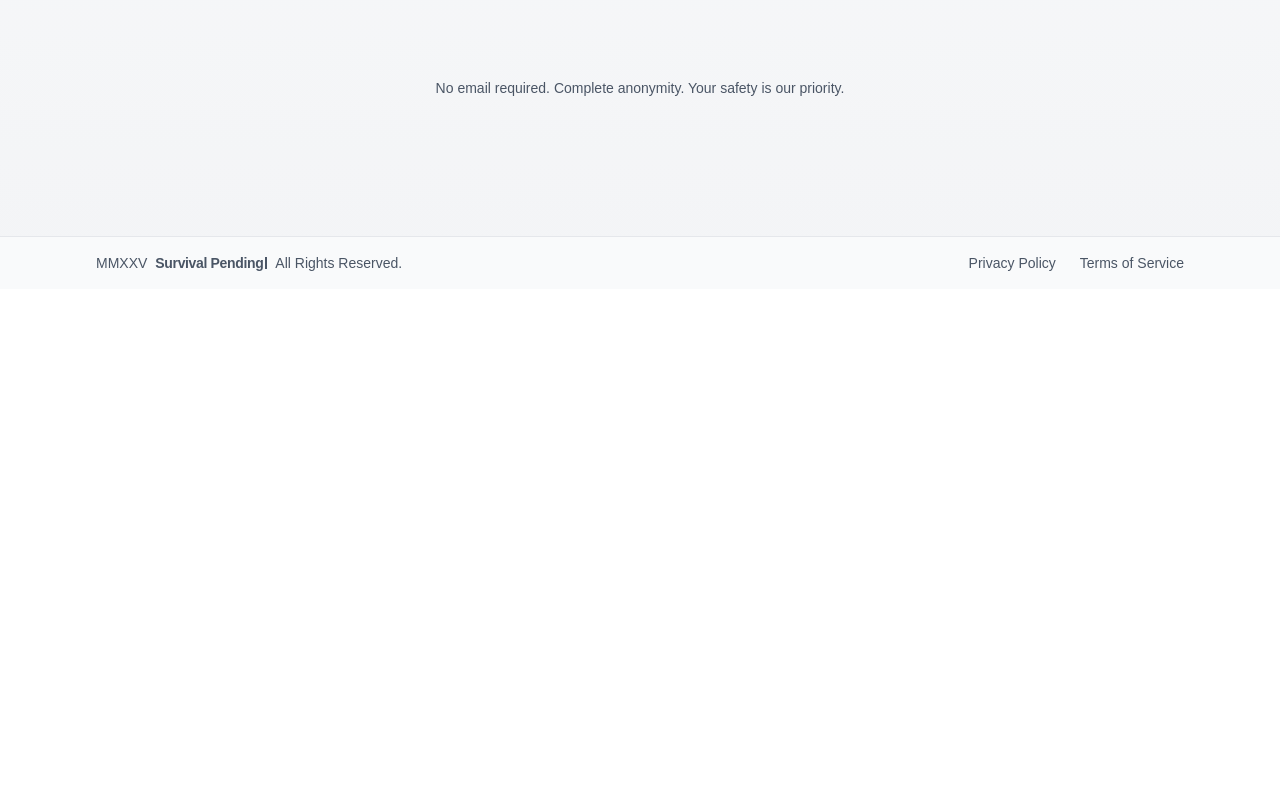
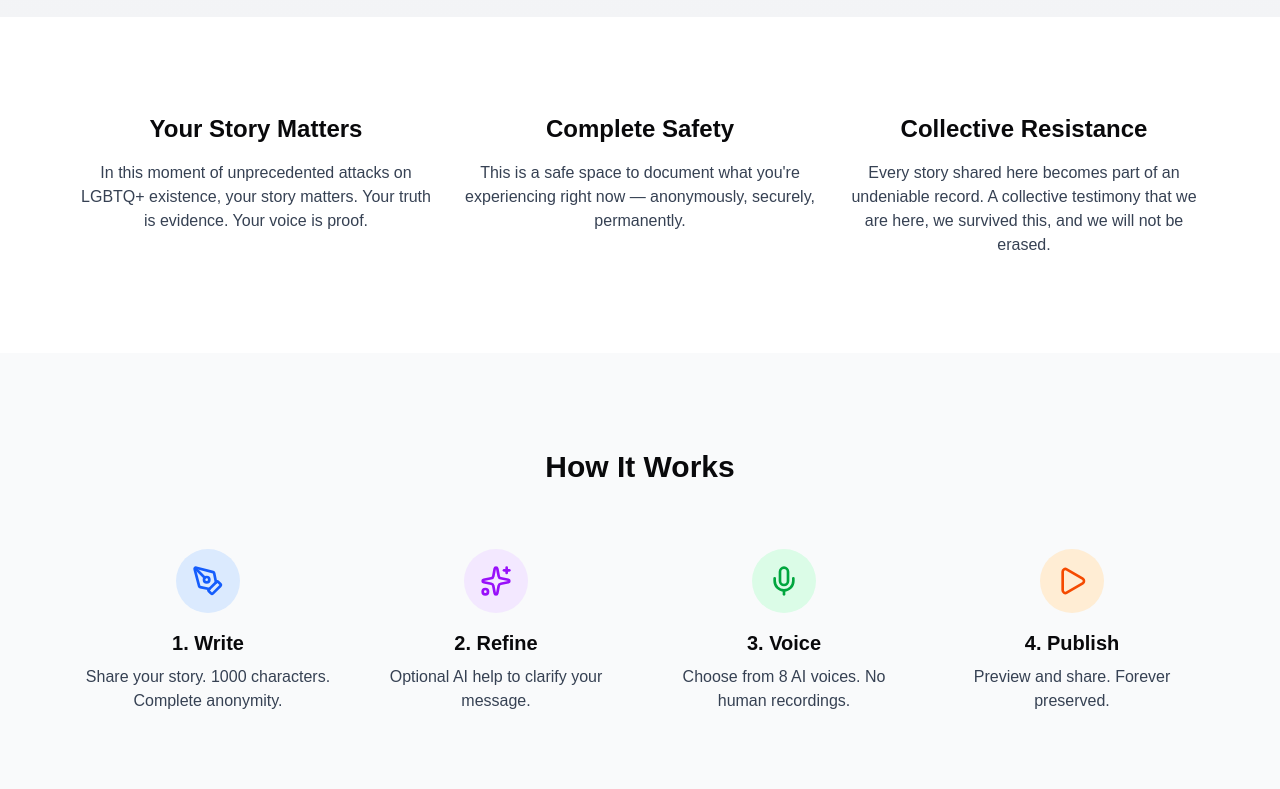
Before and after one commit to parenthetical-dev/survivalpending, a Next.js app: page / in a window 1280 px wide. Shown: the part 511-1300 px from the top of the page. Before the commit the page ends 800 px from the top, so only its background shows below. Built offline with nearby package versions, Linux system fonts and the light colour scheme; a web font is replaced by a local one.

Commit message:
small footer add

```diff
--- a/app/page.tsx
+++ b/app/page.tsx
@@ -5,12 +5,13 @@ import { Logo } from "@/components/ui/logo";
 import Link from "next/link";
 import { useState } from "react";
 import { WhatsThisModal } from "@/components/WhatsThisModal";
+import { PenTool, Sparkles, Mic, Play } from "lucide-react";
 
 export default function HomePage() {
   const [showWhatsThisModal, setShowWhatsThisModal] = useState(false);
+
   return (
     <div>
-      <div className="relative">
       {/* Header with gradient fade */}
       <div className="fixed top-0 left-0 right-0 z-50 bg-gradient-to-b from-gray-50 via-gray-50 to-transparent dark:from-gray-900 dark:via-gray-900 dark:to-transparent pb-16 pointer-events-none">
         <div className="px-24 py-6 flex justify-between items-center pointer-events-auto">
@@ -37,32 +38,39 @@ export default function HomePage() {
         </div>
       </div>
 
-        {/* Main content */}
-        <div className="flex min-h-[calc(100vh-4rem)] items-center justify-center px-4">
-          <div className="max-w-6xl w-full space-y-12">
-            {/* Hero section */}
-            <div className="text-center space-y-8">
+      {/* Main content sections */}
+      <div>
+        {/* Hero Section - 2/3 height */}
+        <div className="h-[66vh] flex items-center justify-center bg-gradient-to-b from-gray-50 to-gray-100 dark:from-gray-900 dark:to-gray-800">
+          <div className="max-w-6xl mx-auto px-4 text-center">
             <h2 className="text-4xl md:text-6xl font-bold tracking-tight">
               Document your truth. Before they erase it.
             </h2>
+          </div>
+        </div>
 
-              {/* Text blocks in grid */}
-              <div className="grid md:grid-cols-3 gap-6 text-lg">
-                <div className="border border-gray-200 dark:border-gray-700 rounded-lg p-6 text-left">
+        {/* Value Props - All on one card */}
+        <div className="bg-white dark:bg-gray-900">
+          <div className="max-w-6xl mx-auto px-4 py-24">
+            <div className="grid md:grid-cols-3 gap-8">
+              <div className="text-center">
+                <h3 className="text-2xl font-bold mb-4">Your Story Matters</h3>
                 <p className="text-gray-700 dark:text-gray-300">
                   In this moment of unprecedented attacks on LGBTQ+ existence, your story matters.
                   Your truth is evidence. Your voice is proof.
                 </p>
               </div>
 
-                <div className="border border-gray-200 dark:border-gray-700 rounded-lg p-6 text-left">
+              <div className="text-center">
+                <h3 className="text-2xl font-bold mb-4">Complete Safety</h3>
                 <p className="text-gray-700 dark:text-gray-300">
-                    This is a safe space to document what you&apos;re experiencing right now —
+                  This is a safe space to document what you're experiencing right now —
                   anonymously, securely, permanently.
                 </p>
               </div>
 
-                <div className="border border-gray-200 dark:border-gray-700 rounded-lg p-6 text-left">
+              <div className="text-center">
+                <h3 className="text-2xl font-bold mb-4">Collective Resistance</h3>
                 <p className="text-gray-700 dark:text-gray-300">
                   Every story shared here becomes part of an undeniable record. A collective
                   testimony that we are here, we survived this, and we will not be erased.
@@ -70,9 +78,65 @@ export default function HomePage() {
               </div>
             </div>
           </div>
+        </div>
 
-            {/* CTA buttons side by side */}
-            <div className="flex flex-col md:flex-row gap-4 justify-center pt-8">
+        {/* How It Works - All steps on one card */}
+        <div className="bg-gray-50 dark:bg-gray-800">
+          <div className="max-w-6xl mx-auto px-4 py-24">
+            <h3 className="text-3xl font-bold text-center mb-16">How It Works</h3>
+
+            <div className="grid md:grid-cols-4 gap-8">
+              {/* Step 1 */}
+              <div className="text-center">
+                <div className="w-16 h-16 rounded-full bg-blue-100 dark:bg-blue-900 flex items-center justify-center mx-auto mb-4">
+                  <PenTool className="w-8 h-8 text-blue-600 dark:text-blue-400" />
+                </div>
+                <h4 className="text-xl font-bold mb-2">1. Write</h4>
+                <p className="text-gray-700 dark:text-gray-300">
+                  Share your story. 1000 characters. Complete anonymity.
+                </p>
+              </div>
+
+              {/* Step 2 */}
+              <div className="text-center">
+                <div className="w-16 h-16 rounded-full bg-purple-100 dark:bg-purple-900 flex items-center justify-center mx-auto mb-4">
+                  <Sparkles className="w-8 h-8 text-purple-600 dark:text-purple-400" />
+                </div>
+                <h4 className="text-xl font-bold mb-2">2. Refine</h4>
+                <p className="text-gray-700 dark:text-gray-300">
+                  Optional AI help to clarify your message.
+                </p>
+              </div>
+
+              {/* Step 3 */}
+              <div className="text-center">
+                <div className="w-16 h-16 rounded-full bg-green-100 dark:bg-green-900 flex items-center justify-center mx-auto mb-4">
+                  <Mic className="w-8 h-8 text-green-600 dark:text-green-400" />
+                </div>
+                <h4 className="text-xl font-bold mb-2">3. Voice</h4>
+                <p className="text-gray-700 dark:text-gray-300">
+                  Choose from 8 AI voices. No human recordings.
+                </p>
+              </div>
+
+              {/* Step 4 */}
+              <div className="text-center">
+                <div className="w-16 h-16 rounded-full bg-orange-100 dark:bg-orange-900 flex items-center justify-center mx-auto mb-4">
+                  <Play className="w-8 h-8 text-orange-600 dark:text-orange-400" />
+                </div>
+                <h4 className="text-xl font-bold mb-2">4. Publish</h4>
+                <p className="text-gray-700 dark:text-gray-300">
+                  Preview and share. Forever preserved.
+                </p>
+              </div>
+            </div>
+          </div>
+        </div>
+
+        {/* CTA section */}
+        <div className="bg-white dark:bg-gray-900">
+          <div className="max-w-6xl mx-auto px-4 py-24">
+            <div className="flex flex-col md:flex-row gap-4 justify-center">
               <Link href="/signup">
                 <Button size="lg" className="min-w-[200px] text-lg py-6">
                   Document Your Story
@@ -88,7 +152,6 @@ export default function HomePage() {
               </Button>
             </div>
 
-            {/* Bottom info */}
             <div className="text-center text-sm text-gray-600 dark:text-gray-400 pt-8">
               <p>No email required. Complete anonymity. Your safety is our priority.</p>
             </div>
--- /dev/null
+++ b/components/HowItWorksSection.tsx
@@ -0,0 +1,94 @@
+import { PenTool, Sparkles, Mic, Play } from "lucide-react";
+
+export function HowItWorksSection() {
+  const steps = [
+    {
+      number: "1",
+      title: "Write",
+      description: "Share your story in your own words. 1000 characters, complete anonymity.",
+      icon: PenTool,
+      color: "blue",
+    },
+    {
+      number: "2",
+      title: "Refine",
+      description: "Optional AI assistance to clarify your message while keeping your authentic voice.",
+      icon: Sparkles,
+      color: "purple",
+    },
+    {
+      number: "3",
+      title: "Voice",
+      description: "Choose from 8 AI voices to bring your story to life. No human recordings.",
+      icon: Mic,
+      color: "green",
+    },
+    {
+      number: "4",
+      title: "Publish",
+      description: "Preview your audio story and share it with the world. Forever preserved.",
+      icon: Play,
+      color: "orange",
+    },
+  ];
+
+  return (
+    <div className="w-full py-8">
+      <h3 className="text-2xl font-bold text-center mb-12">
+        How It Works
+      </h3>
+
+      <div className="grid md:grid-cols-4 gap-8 relative">
+        {/* Connection line - hidden on mobile */}
+        <div className="hidden md:block absolute top-12 left-16 right-16 h-0.5 bg-gradient-to-r from-blue-200 via-purple-200 via-green-200 to-orange-200 dark:from-blue-800 dark:via-purple-800 dark:via-green-800 dark:to-orange-800" />
+
+        {steps.map((step, index) => {
+          const Icon = step.icon;
+          const colorClasses = {
+            blue: "bg-blue-100 dark:bg-blue-950/30 border-blue-200 dark:border-blue-800 text-blue-600 dark:text-blue-400",
+            purple: "bg-purple-100 dark:bg-purple-950/30 border-purple-200 dark:border-purple-800 text-purple-600 dark:text-purple-400",
+            green: "bg-green-100 dark:bg-green-950/30 border-green-200 dark:border-green-800 text-green-600 dark:text-green-400",
+            orange: "bg-orange-100 dark:bg-orange-950/30 border-orange-200 dark:border-orange-800 text-orange-600 dark:text-orange-400",
+          };
+
+          const bgColorClass = colorClasses[step.color as keyof typeof colorClasses];
+
+          return (
+            <div key={step.number} className="relative">
+              {/* Step number circle */}
+              <div className={`w-12 h-12 rounded-full border-2 ${bgColorClass} flex items-center justify-center font-bold text-lg mx-auto mb-4 relative z-10 bg-white dark:bg-gray-900`}>
+                {step.number}
+              </div>
+
+              {/* Icon and content */}
+              <div className="text-center space-y-3">
+                <div className={`w-16 h-16 rounded-lg ${bgColorClass} border flex items-center justify-center mx-auto`}>
+                  <Icon className="w-8 h-8" />
+                </div>
+
+                <h4 className="font-bold text-lg">{step.title}</h4>
+
+                <p className="text-sm text-gray-600 dark:text-gray-400 leading-relaxed">
+                  {step.description}
+                </p>
+              </div>
+
+              {/* Arrow for mobile */}
+              {index < steps.length - 1 && (
+                <div className="md:hidden flex justify-center mt-6 mb-6">
+                  <div className="w-0.5 h-12 bg-gray-300 dark:bg-gray-700" />
+                </div>
+              )}
+            </div>
+          );
+        })}
+      </div>
+
+      <div className="text-center mt-12">
+        <p className="text-gray-600 dark:text-gray-400">
+          Your story becomes part of history. Your identity remains yours alone.
+        </p>
+      </div>
+    </div>
+  );
+}
```
Lines whose indentation alone changed are shown as unchanged.
